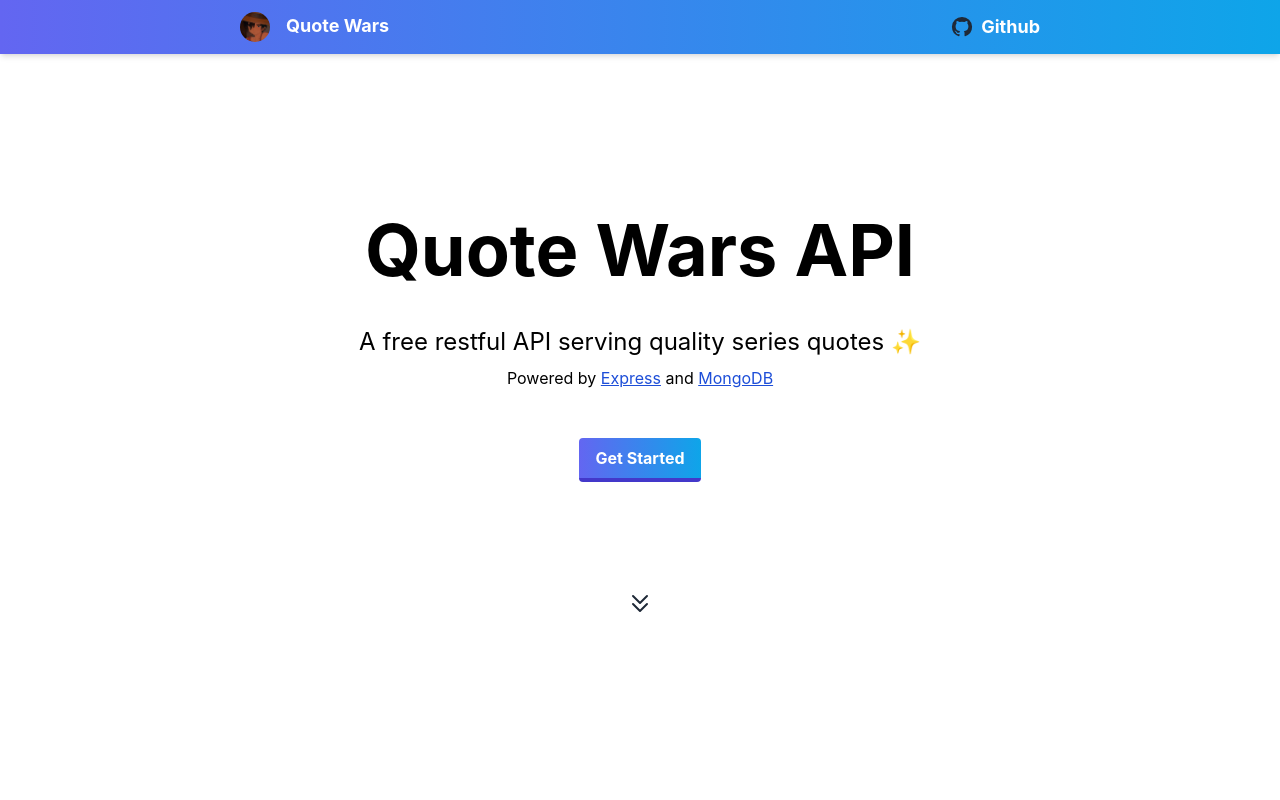
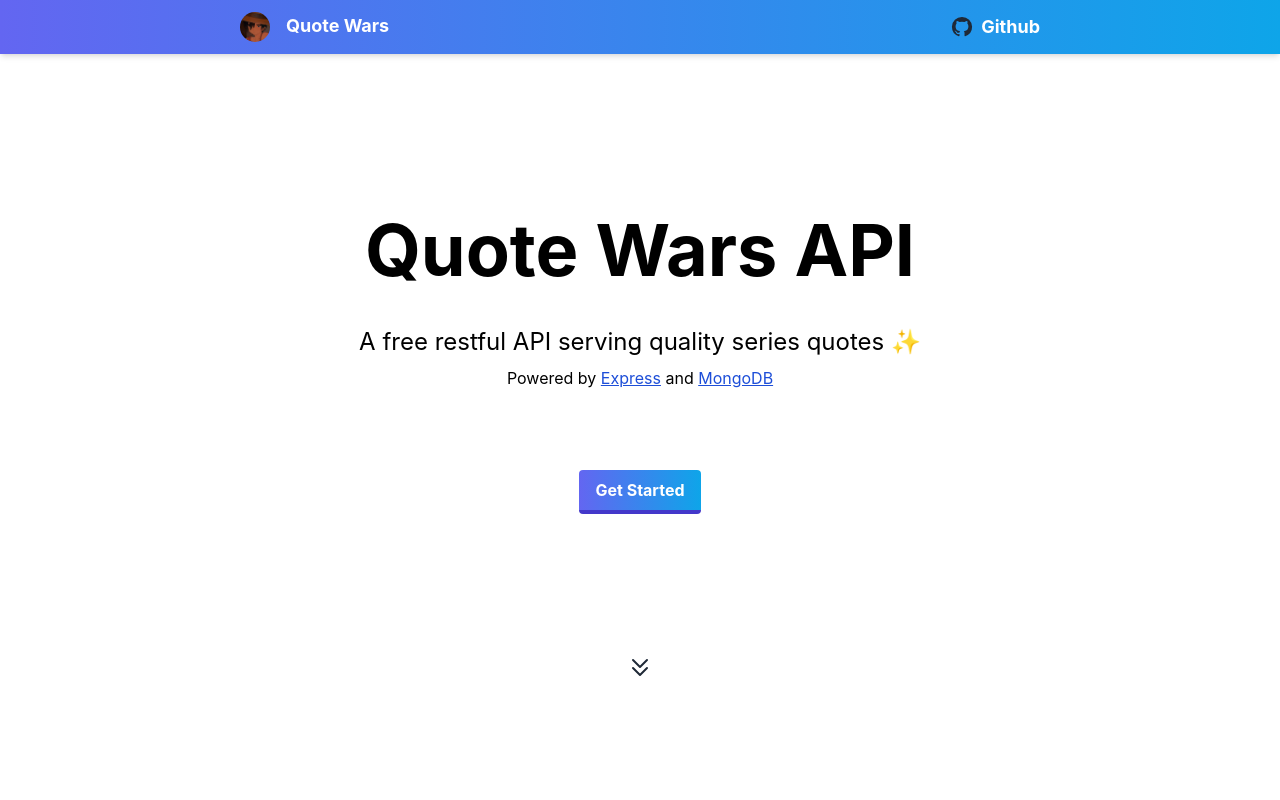
Before and after one commit to lilybarberou/QuoteWars, a Next.js app: page / in a window 1280 px wide. Shown: the top 800 px of the page. Built offline with nearby package versions, Linux system fonts and the light colour scheme.

Commit message:
feat: create a button component

```diff
--- a/components/Header.js
+++ b/components/Header.js
@@ -1,3 +1,5 @@
+import Button from "./generics/Button"
+
 export default function Header() {
 
     const handleClick = () => {
@@ -15,9 +17,7 @@ export default function Header() {
                 <p className="my-2 text-sm sm:text-base">Powered by <a className='text-blue-700 underline' href="https://expressjs.com/">Express</a> and <a className='text-blue-700 underline' href="https://www.mongodb.com/">MongoDB</a></p>
             </div>
 
-            <button onClick={handleClick} type="button" className="bg-gradient-to-r from-indigo-500 to-sky-500 hover:from-indigo-600 hover:to-sky-600 text-white font-bold py-2 px-4 border-b-4 border-indigo-700 rounded">
-                Get Started
-            </button>
+            <Button onClick={handleClick} value="Get Started" />
 
             <div className="mt-28">
                 <button onClick={handleClick} className="text-gray-800 focus:outline-none" aria-label="Scroll Down">
--- /dev/null
+++ b/components/generics/Button.js
@@ -0,0 +1,7 @@
+export default function Button({ onClick, value }) {
+    return(
+        <button onClick={onClick} type="button" className="my-8 bg-gradient-to-r from-indigo-500 to-sky-500 text-white font-bold py-2 px-4 border-b-4 border-indigo-700 rounded">
+            {value}
+        </button>
+    )
+}
--- a/pages/index.js
+++ b/pages/index.js
@@ -6,6 +6,7 @@ import { CodeBlock, CopyBlock, nord } from "react-code-blocks";
 import Nav from '../components/Nav';
 import Header from '../components/Header';
 import Footer from '../components/Footer';
+import Button from '../components/generics/Button';
 
 import { getRandomQuote } from '../lib/api';
 
@@ -49,9 +50,7 @@ export default function Home() {
             customStyle={{padding:'1.25rem'}}
           />
 
-          <button onClick={handleRunClick} type="button" className="my-8 bg-gradient-to-r from-indigo-500 to-sky-500 text-white font-bold py-2 px-4 border-b-4 border-indigo-700 rounded">
-            Run
-          </button>
+          <Button onClick={handleRunClick} value="Run"/>
 
           <CodeBlock
             text={text}
```
